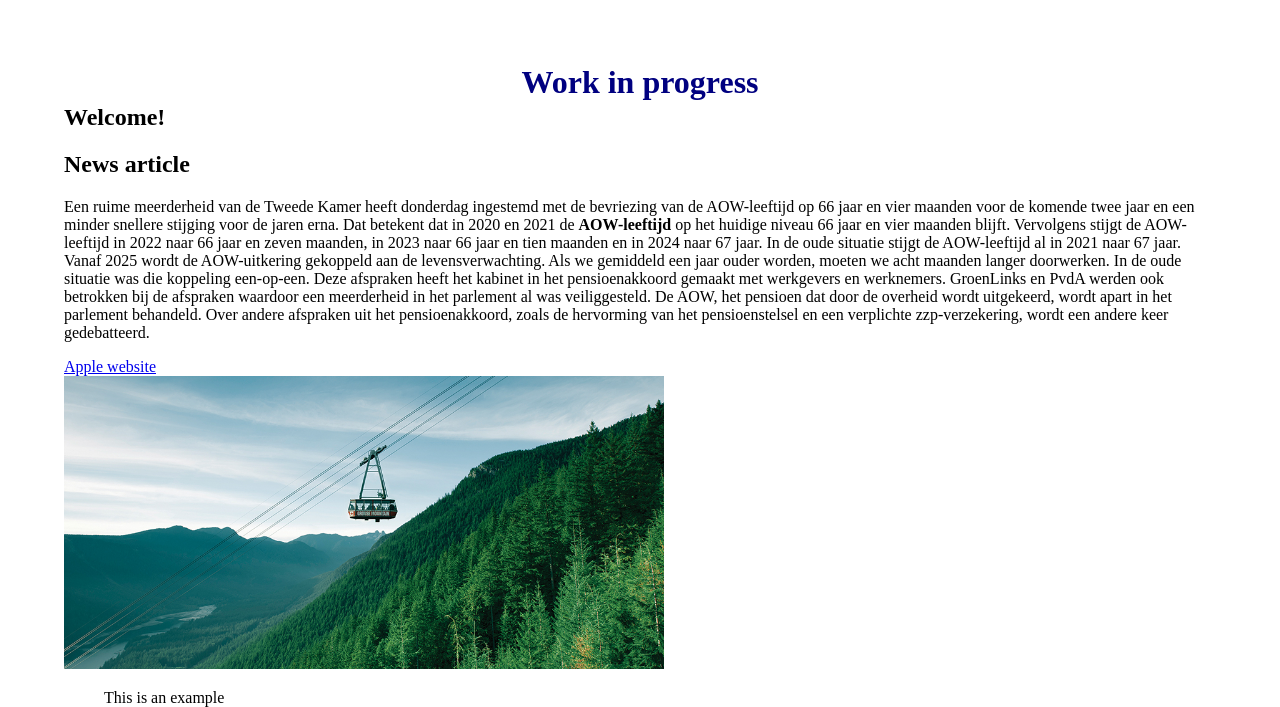
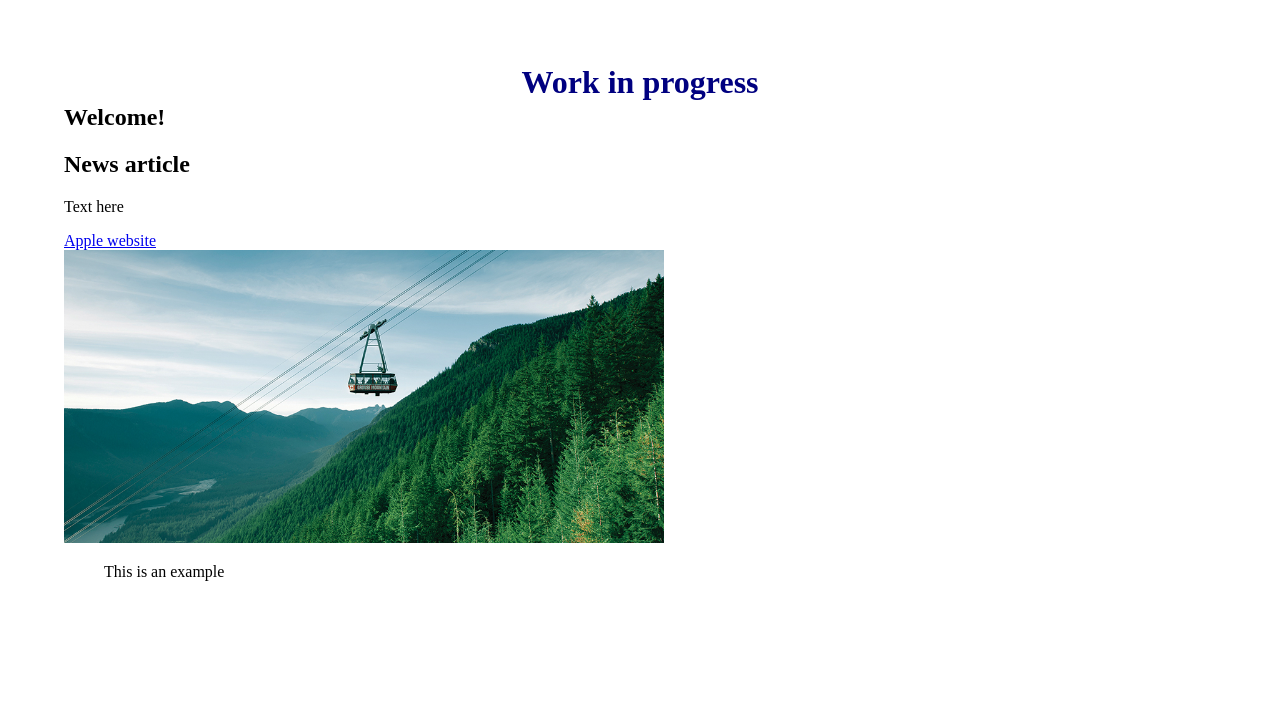
Before and after one commit to bluenetwork/bluenetwork.github.io, a plain HTML site: page index.html in a window 1280 px wide. Shown: the part 103-810 px from the top of the page. Drawn offline with Linux system fonts and the light colour scheme.

Commit message:
Update index.html

```diff
--- a/index.html
+++ b/index.html
@@ -28,17 +28,7 @@
   <h2>News article</h2>
 
 
-    <p>Een ruime meerderheid van de Tweede Kamer heeft donderdag ingestemd met de bevriezing van de AOW-leeftijd op 66 jaar en vier maanden voor de komende twee jaar en een minder snellere stijging voor de jaren erna.
-
-Dat betekent dat in 2020 en 2021 de <strong>AOW-leeftijd</strong> op het huidige niveau 66 jaar en vier maanden blijft.
-
-Vervolgens stijgt de AOW-leeftijd in 2022 naar 66 jaar en zeven maanden, in 2023 naar 66 jaar en tien maanden en in 2024 naar 67 jaar. In de oude situatie stijgt de AOW-leeftijd al in 2021 naar 67 jaar.
-
-Vanaf 2025 wordt de AOW-uitkering gekoppeld aan de levensverwachting. Als we gemiddeld een jaar ouder worden, moeten we acht maanden langer doorwerken. In de oude situatie was die koppeling een-op-een.
-
-Deze afspraken heeft het kabinet in het pensioenakkoord gemaakt met werkgevers en werknemers. GroenLinks en PvdA werden ook betrokken bij de afspraken waardoor een meerderheid in het parlement al was veiliggesteld.
-
-De AOW, het pensioen dat door de overheid wordt uitgekeerd, wordt apart in het parlement behandeld. Over andere afspraken uit het pensioenakkoord, zoals de hervorming van het pensioenstelsel en een verplichte zzp-verzekering, wordt een andere keer gedebatteerd.</p>
+    <p>Text here</p>
     <a href="https://www.apple.com" target="_blank"> Apple website</a>
 
 
```
